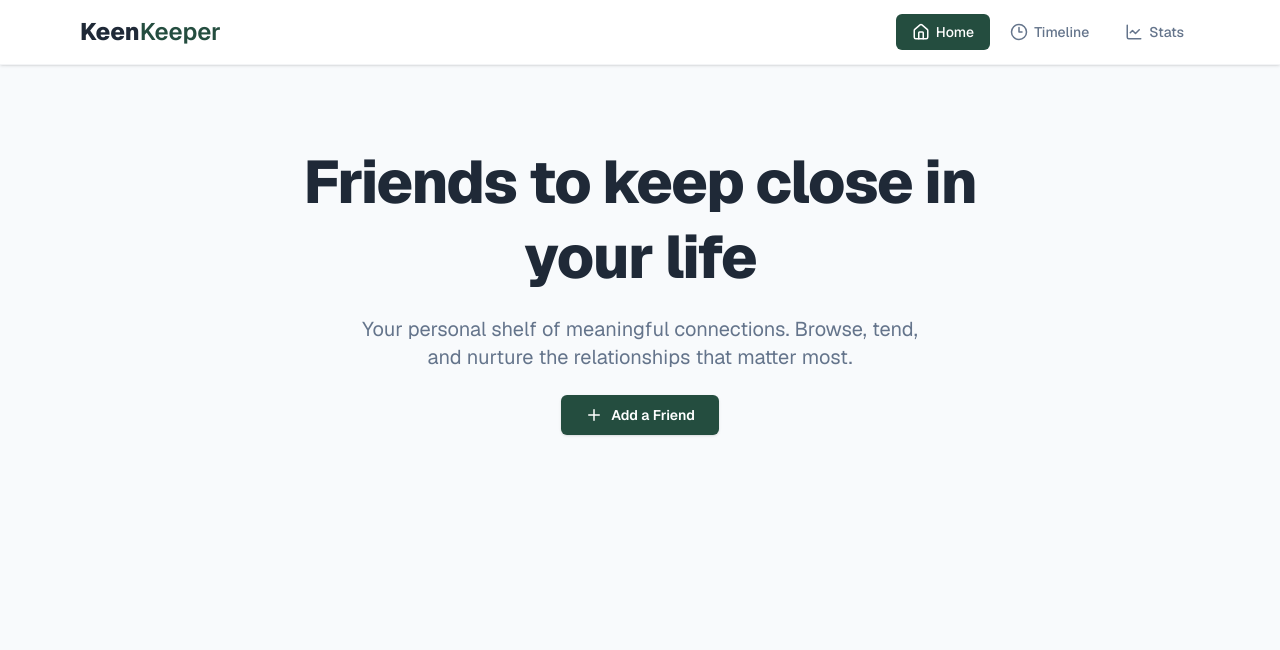
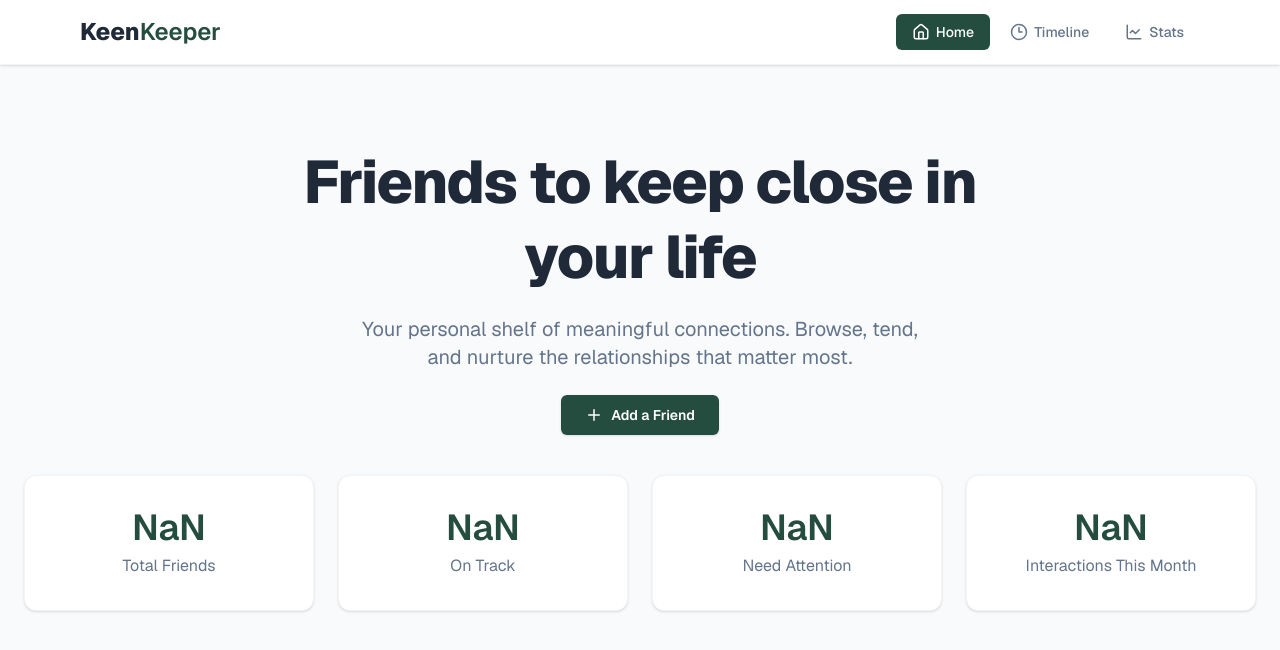
Before and after one commit to imarufbillah/keen-keeper, a Next.js app: page / in a window 1280 px wide. Shown: the top 650 px of the page. Built offline with nearby package versions, Linux system fonts and the light colour scheme.

Commit message:
feat: add MetricsSummary component to display key metrics

```diff
--- a/src/app/page.js
+++ b/src/app/page.js
@@ -1,9 +1,11 @@
 import Hero from "@/components/layout/Hero";
+import MetricsSummary from "@/components/layout/MetricsSummary";
 
 export default function Home() {
   return (
     <>
       <Hero />
+      <MetricsSummary />
     </>
   );
 }
--- /dev/null
+++ b/src/components/layout/MetricsSummary.jsx
@@ -0,0 +1,30 @@
+const MetricsSummary = () => {
+  const metrics = [
+    { value: "NaN", label: "Total Friends" },
+    { value: "NaN", label: "On Track" },
+    { value: "NaN", label: "Need Attention" },
+    { value: "NaN", label: "Interactions This Month" },
+  ];
+
+  return (
+    <section className="pb-10">
+      <div className="container mx-auto px-4 sm:px-6 grid grid-cols-2 lg:grid-cols-4 gap-4 sm:gap-6">
+        {metrics.map(({ value, label }) => (
+          <div
+            key={label}
+            className="p-6 sm:p-8 bg-white rounded-xl border border-gray-100 flex flex-col gap-1.5 items-center justify-center shadow-sm"
+          >
+            <h2 className="text-3xl sm:text-4xl text-primary font-semibold">
+              {value}
+            </h2>
+            <h3 className="text-sm sm:text-base text-muted text-center">
+              {label}
+            </h3>
+          </div>
+        ))}
+      </div>
+    </section>
+  );
+};
+
+export default MetricsSummary;
```
